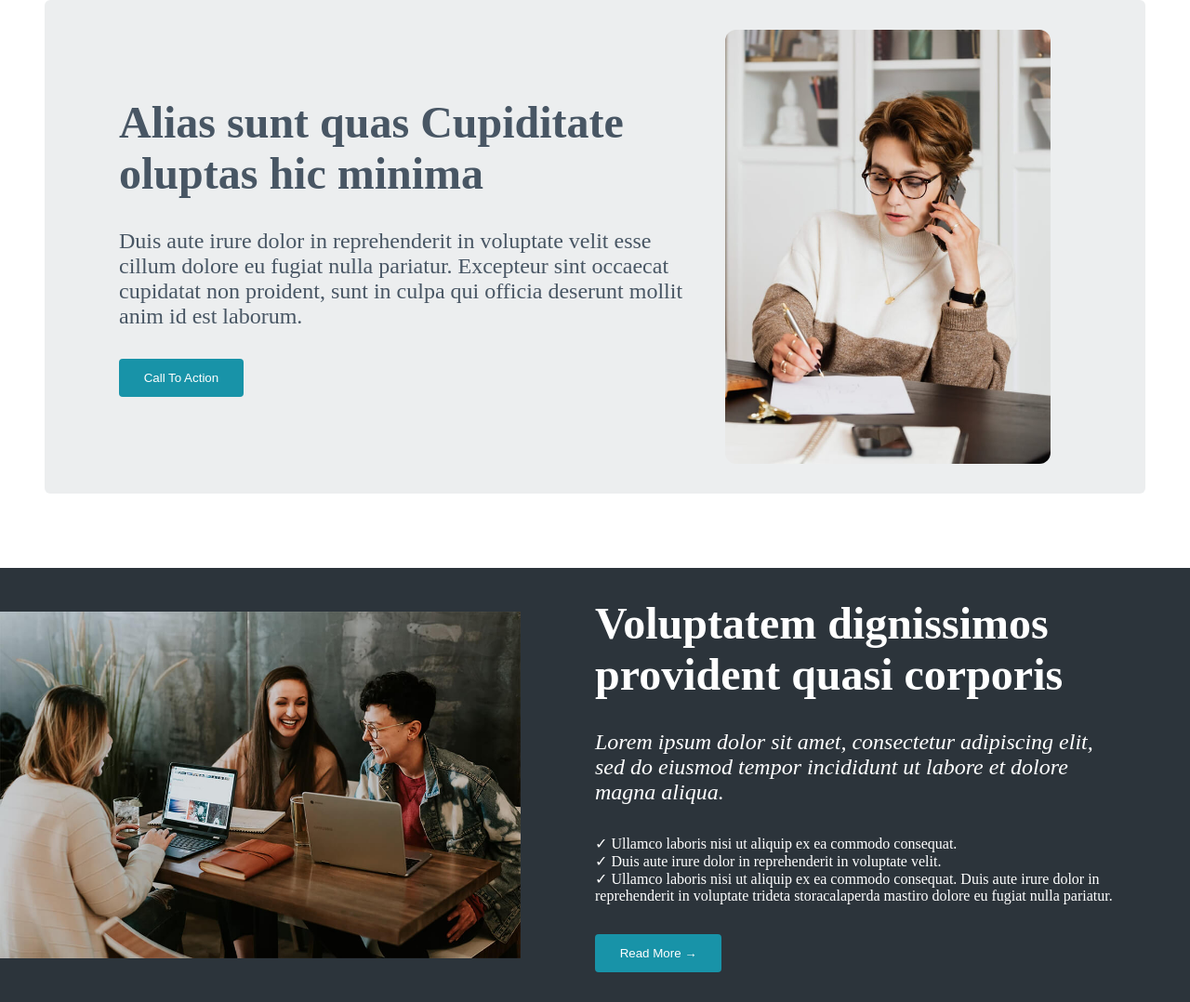
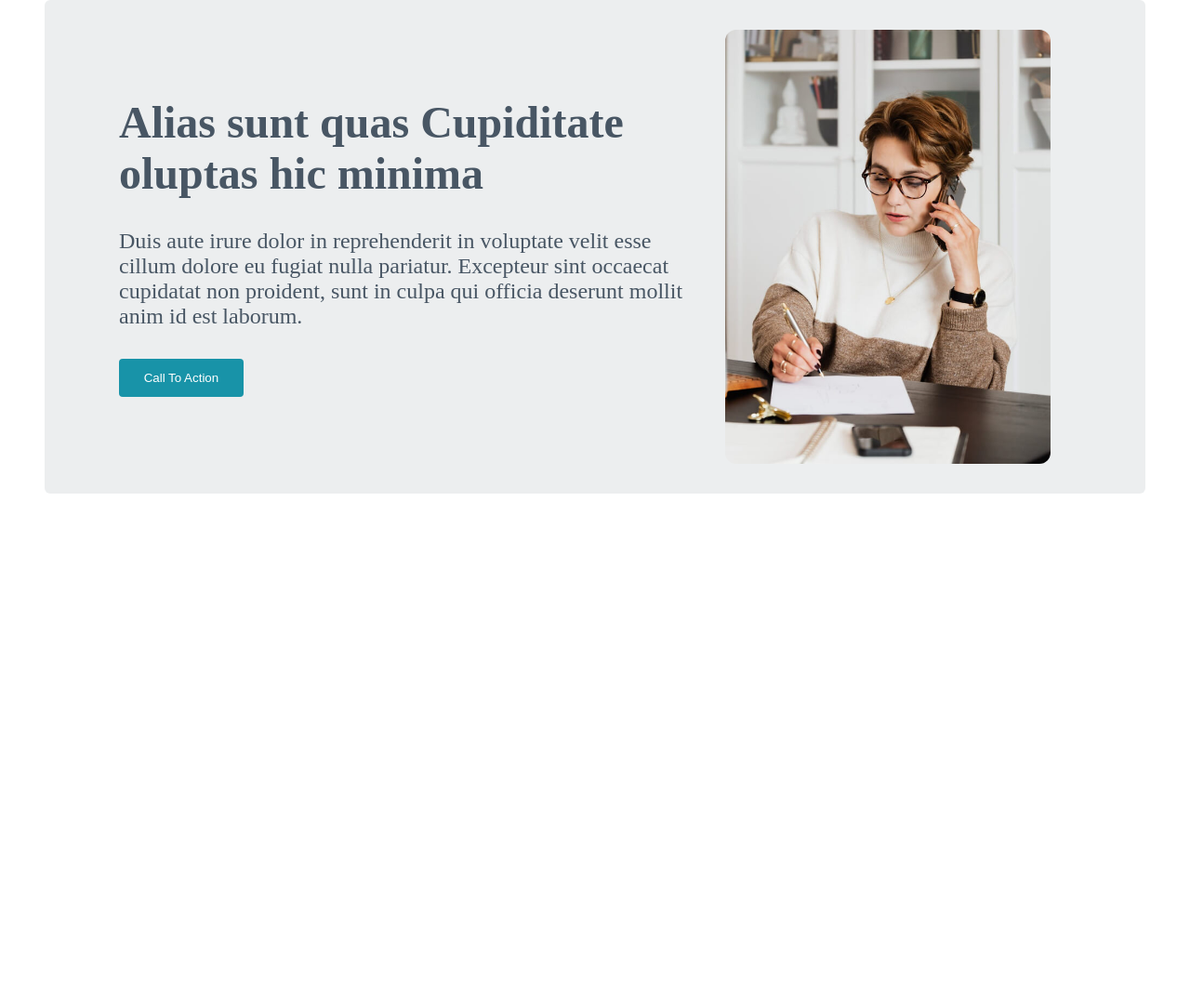
Before and after one commit to Tribagasiskandar/collab-team3, a plain HTML site: page index.html in a window 1280 px wide. Shown: the whole page at 93% size. After the commit the page ends 800 px from the top, so only its background shows below. Drawn offline with Linux system fonts and the light colour scheme.

Commit message:
hapus video

```diff
--- a/index.html
+++ b/index.html
@@ -23,27 +23,6 @@
           <img src="img/cta.jpg" alt="cta" class="cta__img" />
         </div>
       </div>
-      <div class="about-video">
-        <div class="about-video__img-container">
-          <img src="img/onfocus-video-bg.jpg" alt="video" class="about-video__img" />
-        </div>
-        <div class="about-video__desc">
-          <h2>Voluptatem dignissimos provident quasi corporis</h2>
-          <p>
-            Lorem ipsum dolor sit amet, consectetur adipiscing elit, sed do eiusmod tempor incididunt ut labore et
-            dolore magna aliqua.
-          </p>
-          <ul>
-            <li>&check; Ullamco laboris nisi ut aliquip ex ea commodo consequat.</li>
-            <li>&check; Duis aute irure dolor in reprehenderit in voluptate velit.</li>
-            <li>
-              &check; Ullamco laboris nisi ut aliquip ex ea commodo consequat. Duis aute irure dolor in reprehenderit in
-              voluptate trideta storacalaperda mastiro dolore eu fugiat nulla pariatur.
-            </li>
-          </ul>
-          <button class="about-video__button">Read More &rarr;</button>
-        </div>
-      </div>
     </section>
   </body>
 </html>
```
